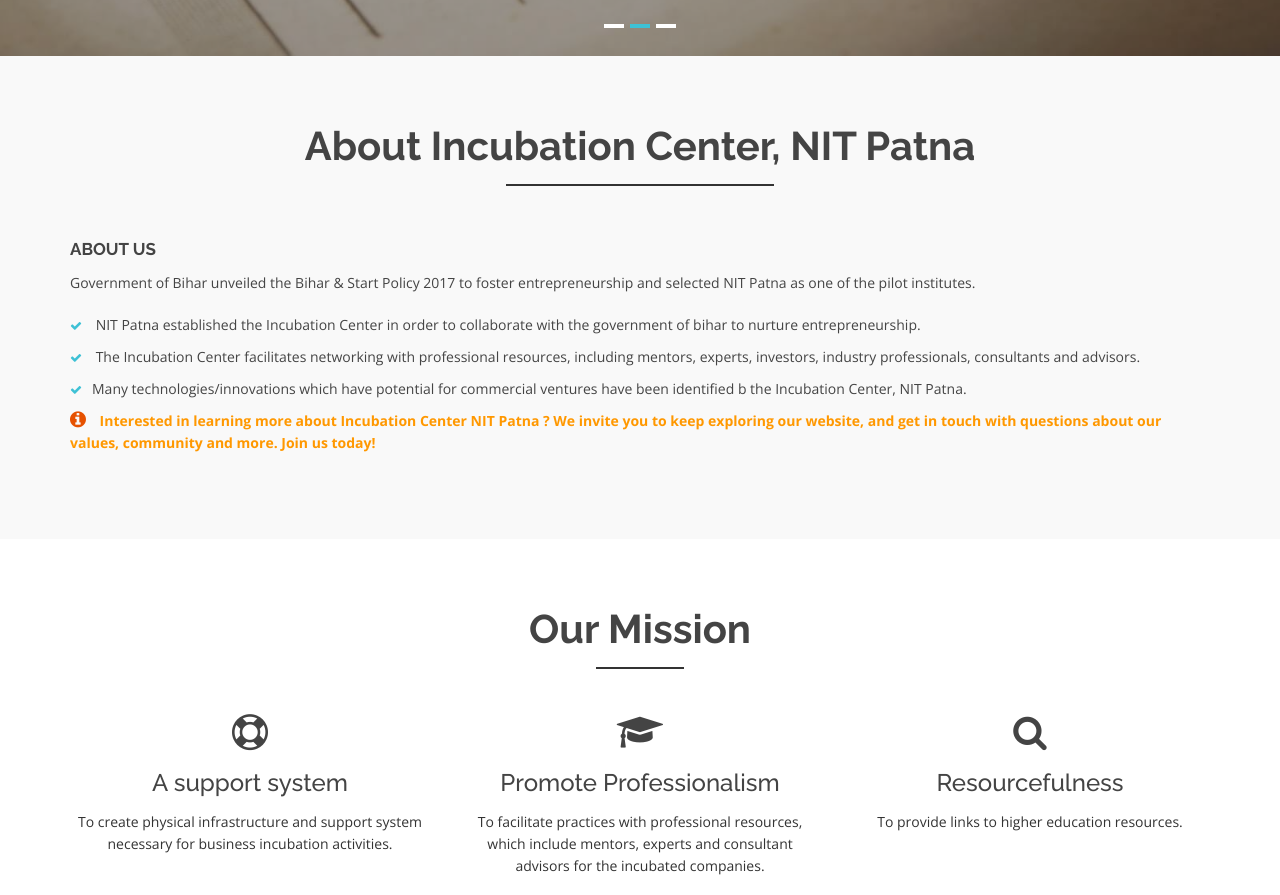
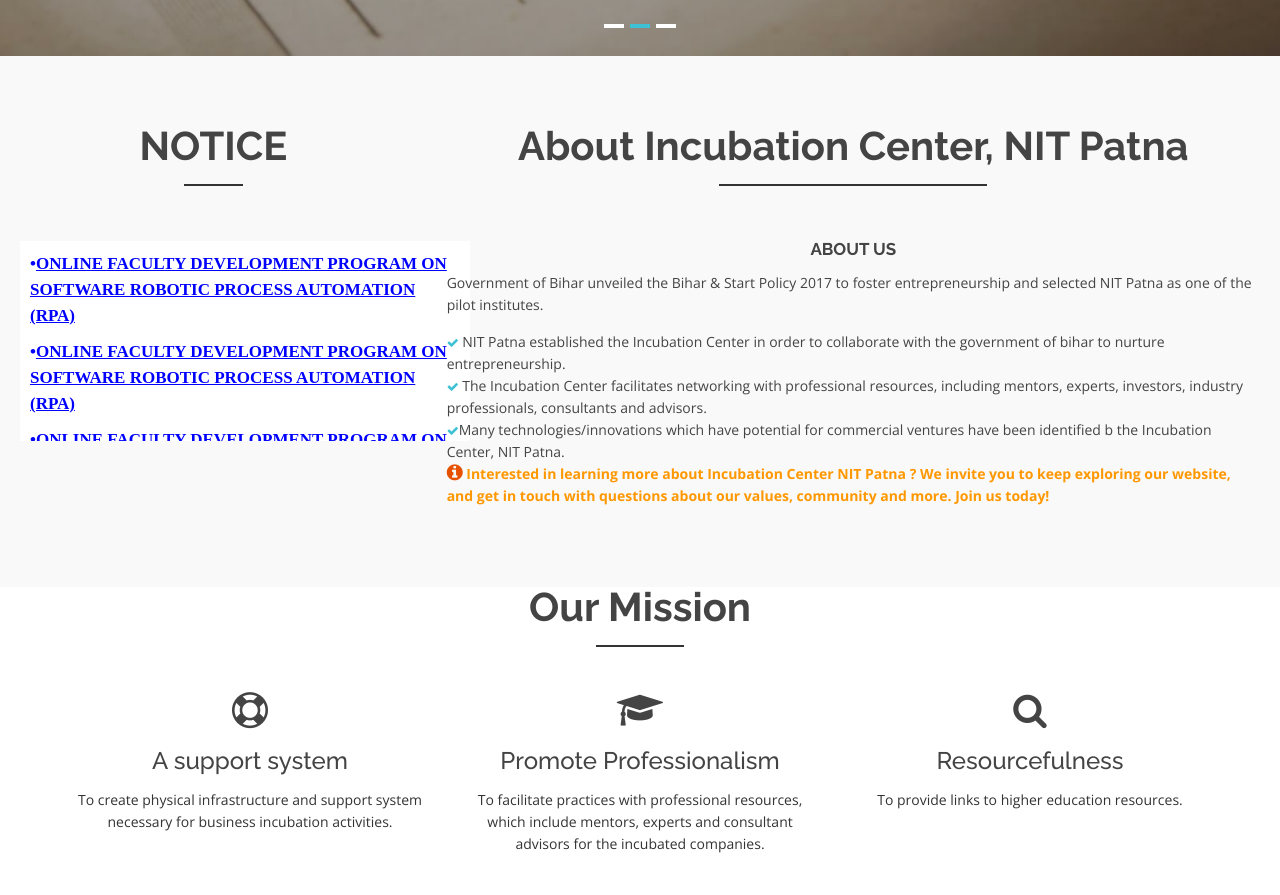
Before and after one commit to unicorn09/IC, a plain HTML site: page index.html in a window 1280 px wide. Shown: the part 797-1692 px from the top of the page. Drawn offline with nearby package versions, Linux system fonts and the light colour scheme; some packages are replaced by stand-ins of ours.

Commit message:
Notice Section Added

```diff
--- a/css/style.css
+++ b/css/style.css
@@ -474,6 +474,9 @@ div#preloader {
 /*------------------------------
   3. About Area
 --------------------------------*/
+#about{
+  text-align: center;
+}
 
 .about-area {
   background-color: #f9f9f9;
@@ -486,19 +489,45 @@ div#preloader {
 .single-well ul li {
   color: #444;
   display: block;
-  padding: 5px 0;
+  text-align: left;
+  width: 100%;
 }
 
 .single-well ul li i {
   color: #3EC1D5;
-  padding-right: 10px;
   font-size: 12px;
 }
 
 .single-well p {
   color: #444;
-}
-
+  text-align: left;
+}
+
+.notice{
+  margin: 5px;
+  padding: 5px;
+  color: blue;
+  background-color: white;
+}
+
+.single-well ul li h4{
+  color: blue;
+  font-family: "Trirong", serif;
+}
+
+.scroll {
+  display: block;
+  border: 0px solid red;
+  padding: 10px;
+  width: 45rem;
+  height: 20rem;
+  overflow-y: scroll;
+}
+
+.about-point{
+  padding-left: 20px;
+  padding-right: 20px;
+}
 /*--------------------------------*/
 
 /* 4.Services Area
--- a/index.html
+++ b/index.html
@@ -22,7 +22,7 @@
   <link href="lib/owlcarousel/owl.carousel.css" rel="stylesheet">
   <link href="lib/owlcarousel/owl.transitions.css" rel="stylesheet">
   <link href="lib/font-awesome/css/font-awesome.min.css" rel="stylesheet">
-  <link href="lib/animate/animate.min.css" rel="stylesheet">
+  <link href="lib/animate /animate.min.css" rel="stylesheet">
   <link href="lib/venobox/venobox.css" rel="stylesh">
 
   <!-- Nivo Slider Theme -->
@@ -62,7 +62,6 @@
 </head>
 
 <body data-spy="scroll" data-target="#navbar-example">
-
 
   <div id="preloader"></div>
 
@@ -217,29 +216,50 @@
   <!-- End Slider Area -->
 
   <!-- Start About area -->
-  <div id="about" class="about-area area-padding">
-    <div class="container">
+    <div id="about" class="about-area area-padding col-md-12 col-sm-12 col-xs-12">
+      <div class="container col-md-4 col-sm-4 col-xs-12">
         <div class="row">
-        <div class="col-md-12 col-sm-12 col-xs-12">
+            <div class="section-headline text-center">
+              <h2>NOTICE</h2>
+            </div>
+        </div>
+        <div class="scroll notice row">
+            <div class="well-middle">
+              <div class="single-well">
+                <ul style="list-style-type: disc;">
+                  <li>
+                    <a href="http://www.nitp.ac.in/uploads20/Software%20Robotic%20Process%20Automation%20(RPA)%20Brouchure-03.09.2021.pdf">
+                      <h4 class="sec-head"><span>&#x2022;</span><u>Online Faculty Development Program On Software Robotic Process Automation (RPA) </u></h4>
+                    </a>
+                  </li>
+                  <li>
+                    <a href="http://www.nitp.ac.in/uploads20/Software%20Robotic%20Process%20Automation%20(RPA)%20Brouchure-03.09.2021.pdf">
+                      <h4 class="sec-head"><span>&#x2022;</span><u>Online Faculty Development Program On Software Robotic Process Automation (RPA) </u></h4>
+                    </a>
+                  </li>
+                  <li>
+                    <a href="http://www.nitp.ac.in/uploads20/Software%20Robotic%20Process%20Automation%20(RPA)%20Brouchure-03.09.2021.pdf">
+                      <h4 class="sec-head"><span>&#x2022;</span><u>Online Faculty Development Program On Software Robotic Process Automation (RPA) </u></h4>
+                    </a>
+                  </li>
+                  <li>
+                    <a href="http://www.nitp.ac.in/uploads20/Software%20Robotic%20Process%20Automation%20(RPA)%20Brouchure-03.09.2021.pdf">
+                      <h4 class="sec-head"><span>&#x2022;</span><u>Online Faculty Development Program On Software Robotic Process Automation (RPA) </u></h4>
+                    </a>
+                  </li>
+                </ul>
+              </div>
+            </div>
+        </div>
+      </div>
+      <div class="container col-md-8 col-sm-8 col-xs-12">
+        <div class="row">
           <div class="section-headline text-center">
               <h2>About Incubation Center, NIT Patna</h2>
             </div>
         </div>
-      </div>
         <div class="row">
-        <!-- single-well start-->
-        <!--<div class="col-md-3 col-sm-3 col-xs-12">
-          <div class="well-left">
-            <div class="single-well">
-              <a href="#">
-                  <img src="img/about/1.jpg" alt="">
-                </a>
-            </div>
-          </div>
-        </div>-->
-        <!-- single-well end-->
-        <div class="col-md-12 col-sm-12 col-xs-12">
-          <div class="well-middle">
+          <div class="well-middle about-point">
               <div class="single-well">
                 <a href="#">
                   <h4 class="sec-head">About us</h4>
@@ -261,7 +281,6 @@
                     <i class="fa fa-info-circle" style="color: #E65100; font-size: 1.33em !important;"></i> Interested in learning more about Incubation Center NIT Patna ? We invite you to keep exploring our website, and get in touch with questions about our values, community and more. Join us today!
                   </li>
                 </ul>
-            </div>
               </div>
           </div>
           <!-- End col-->
@@ -671,7 +690,7 @@
           <h5 style="color: grey">Web Co-Coordinator</h5>
         </div>
         <div class="col-xs-12  col-lg-3 col-sm-3 col-md-3  text-center">
-          <img class="img-responsive img-circle" src="img\team\Archana.jpg" style="margin: auto;width:200px;height: 200px;">
+          <img class="img-responsive img-circle" src="img\team\Archana.jpeg" style="margin: auto;width:200px;height: 200px;">
           <h4 style="padding-top: 20px;">Archana Garage</h4>
           <h5 style="color: grey">Event Co-Coordinator</h5>
         </div>
```
Lines whose indentation alone changed are shown as unchanged.
